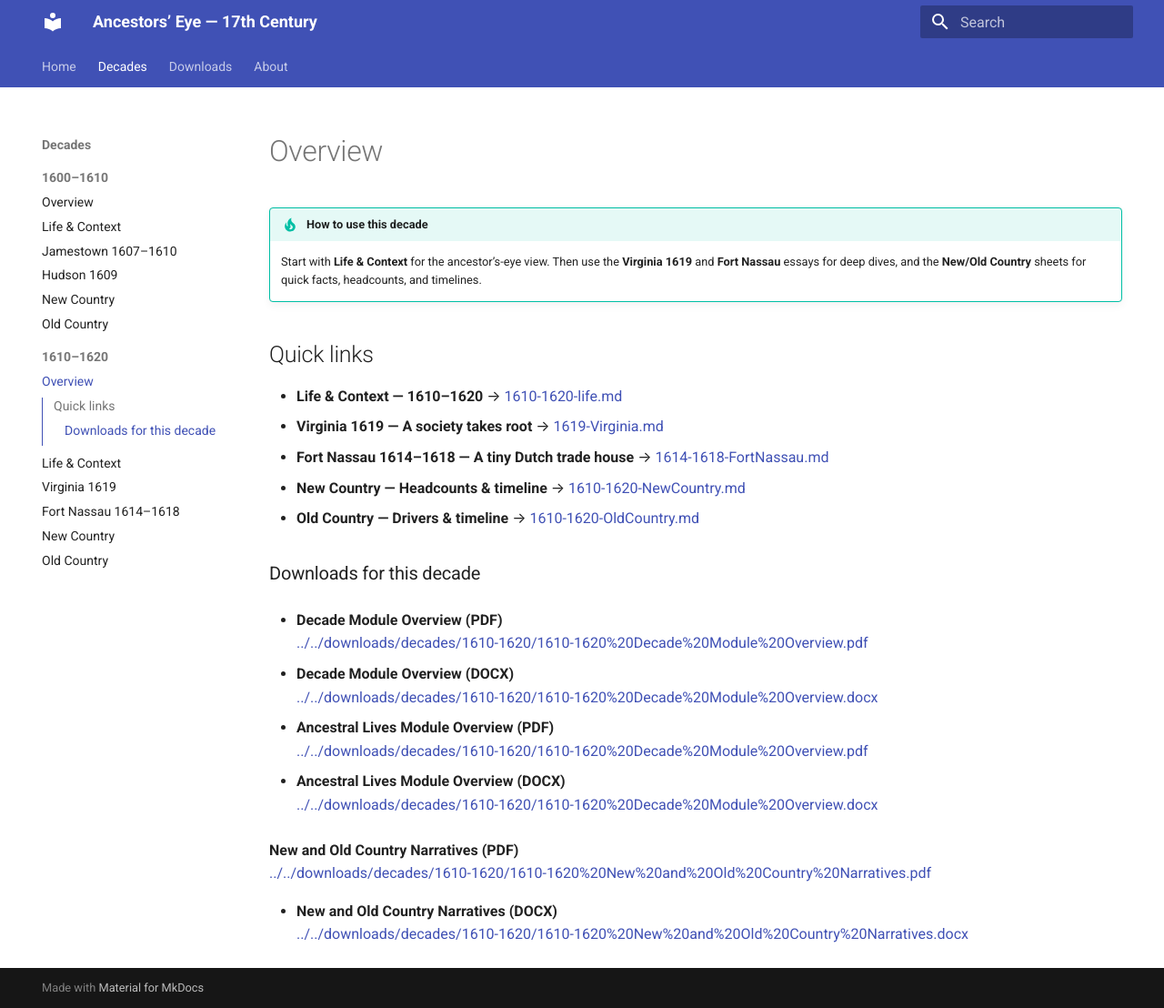
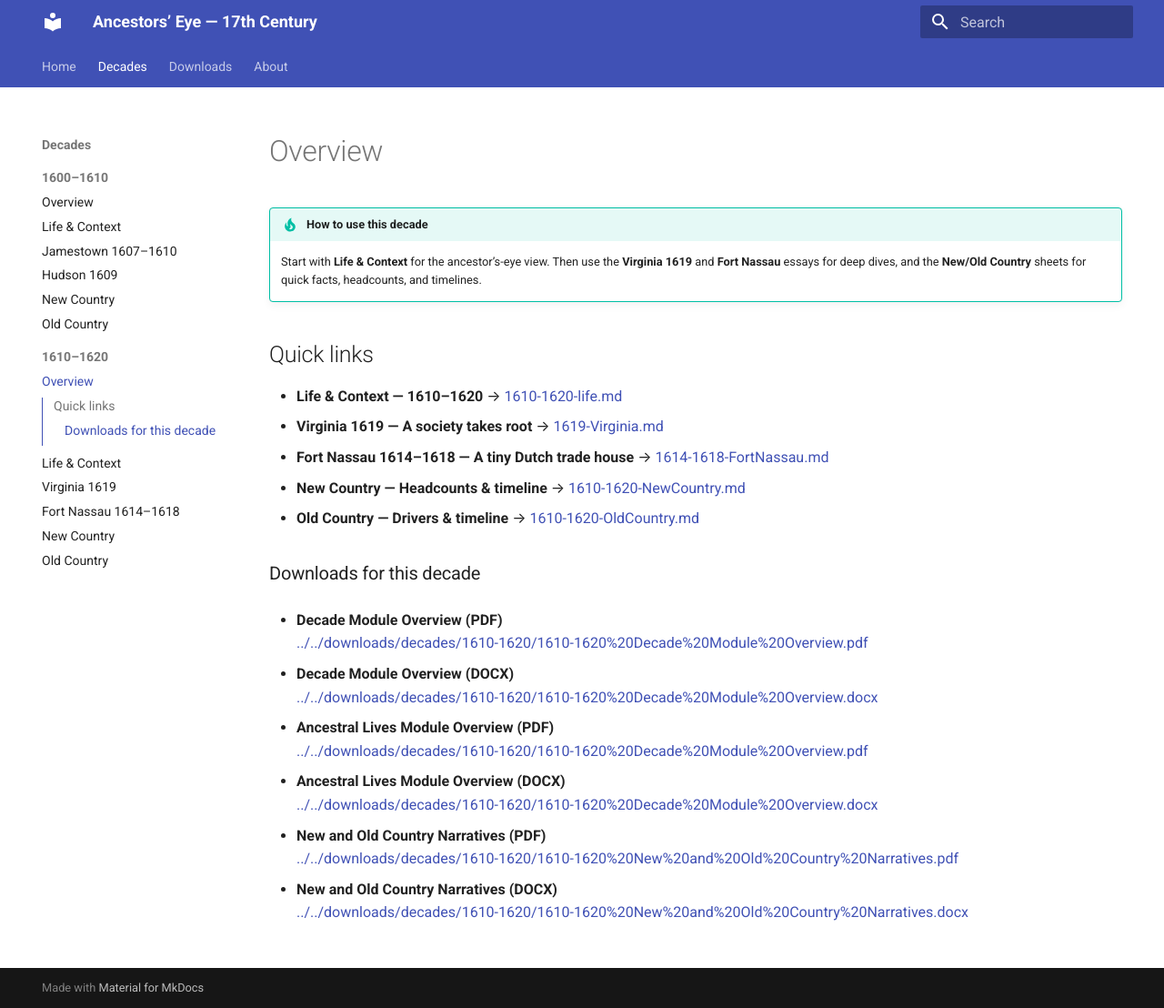
Before and after one commit to BillWorstell/WorstellWitnessWaybackMachine, an MkDocs documentation site: the page built from docs/decades/1610-1620/1610-1620.md, in a window 1280 px wide and 1108 px high. Shown: the whole window at 91% size. Built offline with MkDocs 1.6.1 and Material for MkDocs 9.7.7, drawn with Linux system fonts in a browser that asks for light colours.

Commit message:
Update 1610-1620.md

```diff
--- a/docs/decades/1610-1620/1610-1620.md
+++ b/docs/decades/1610-1620/1610-1620.md
@@ -28,7 +28,7 @@ summary: Decade overview with quick links to narrative, event essays, and contex
 - **Ancestral Lives Module Overview (DOCX)**
   [../../downloads/decades/1610-1620/1610-1620%20Decade%20Module%20Overview.docx](../../downloads/decades/1610-1620/1610-1620%20Ancestral%20Lives%20Overview.docx)
 
- **New and Old Country Narratives (PDF)**
+- **New and Old Country Narratives (PDF)**
   [../../downloads/decades/1610-1620/1610-1620%20New%20and%20Old%20Country%20Narratives.pdf](../../downloads/decades/1610-1620/1610-1620%20New%20and%20Old%20Country%20Narratives.pdf)
 
 - **New and Old Country Narratives (DOCX)**
```
